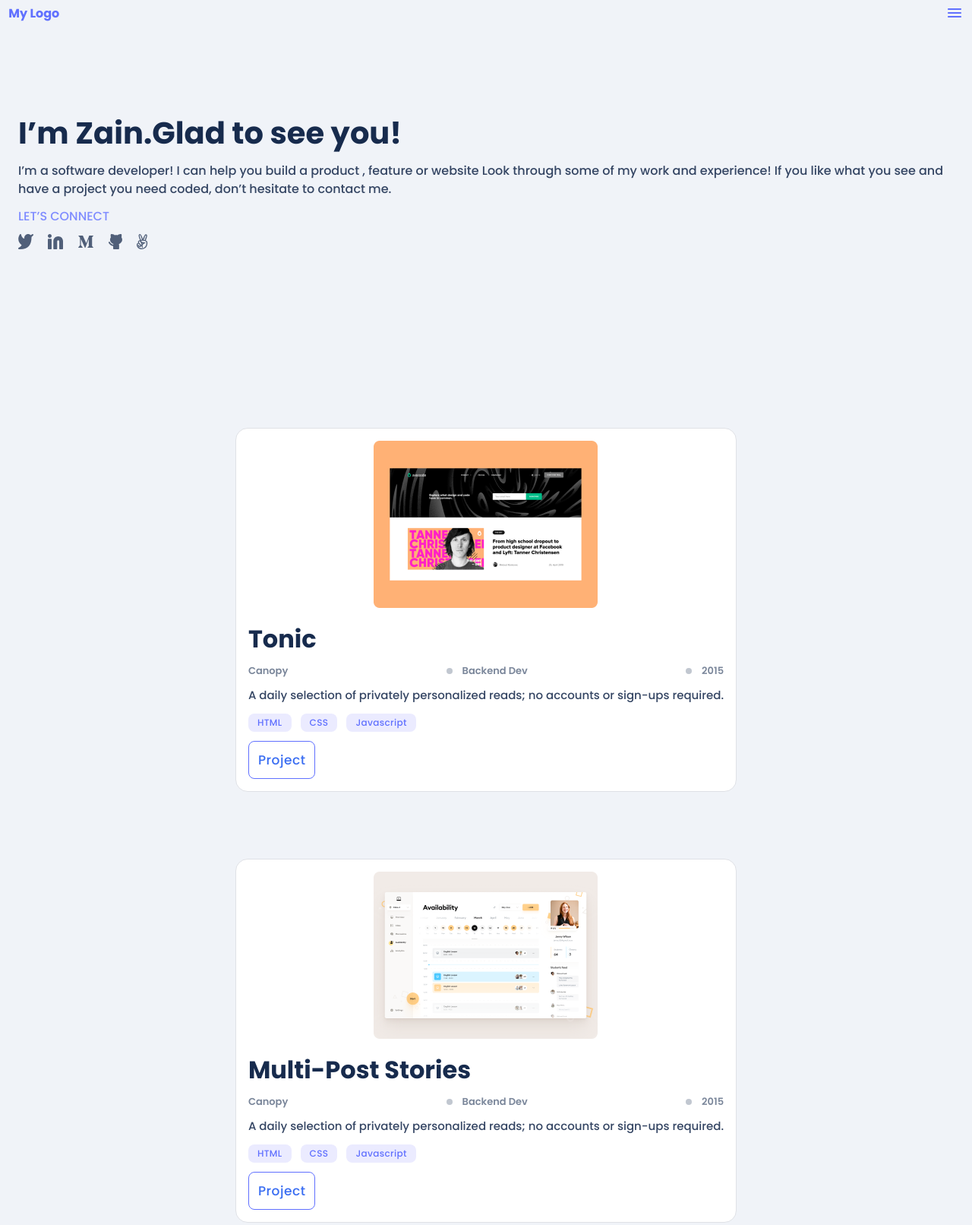
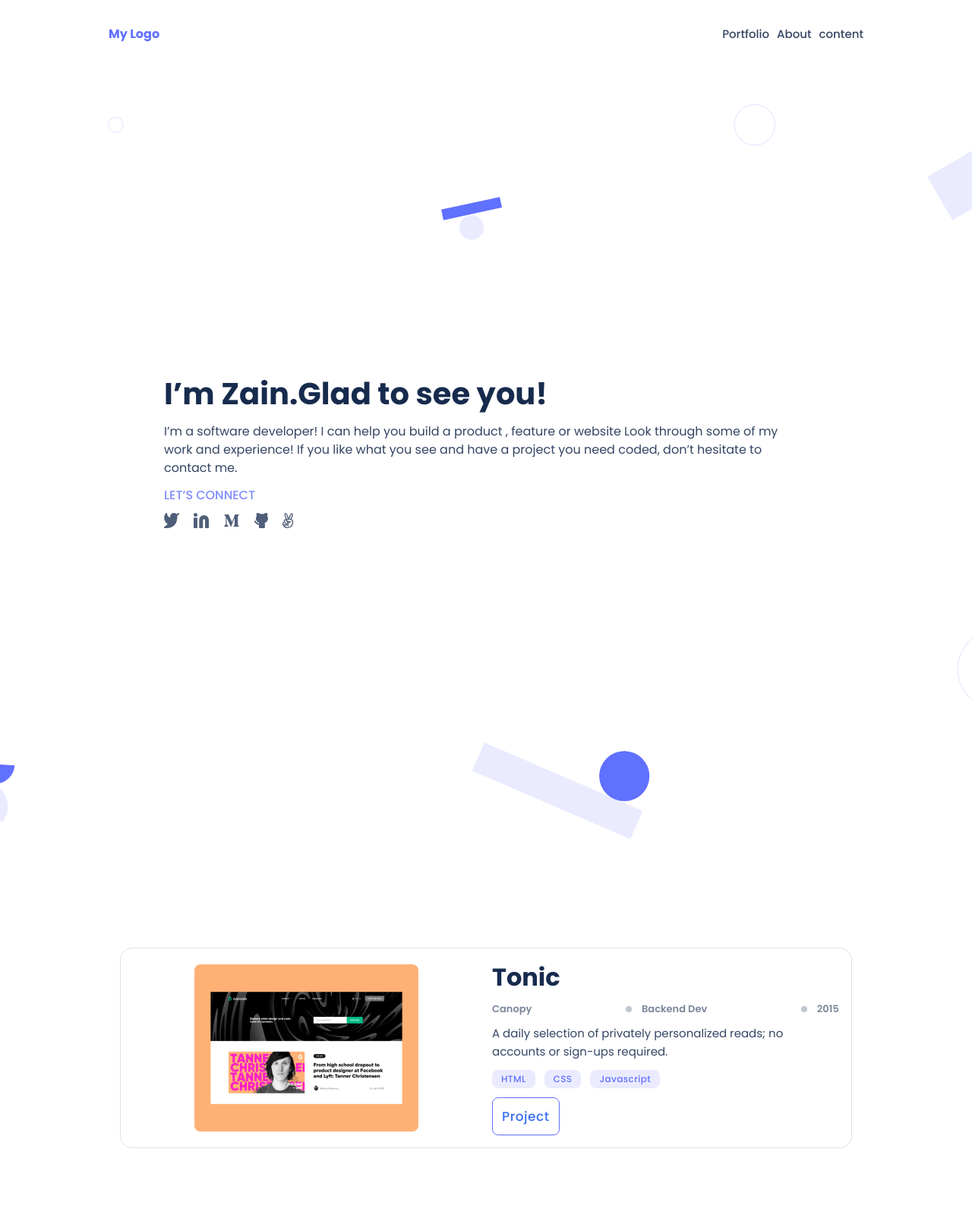
Before and after one commit to iamzainn/Web_Portfolio, a website: page index.html in a window 1280 px wide. Shown: the top 1612 px of the page at 76% size. Drawn offline with Linux system fonts and the light colour scheme.

Commit message:
Making header and profile section of desktop version

```diff
--- a/index.css
+++ b/index.css
@@ -1,5 +1,4 @@
-
-@import url('https://fonts.googleapis.com/css2?family=Poppins:wght@200;300;500;600;700;800&display=swap');
+@import url('https://fonts.googleapis.com/css2?family=Poppins:wght@100;300;400;500;600;700;800&display=swap');
 
 *,
 *::after,
@@ -11,10 +10,11 @@
 
 body {
   font-family: 'Poppins', sans-serif;
-  background-color: #f0f3f8;
+
 }
 
 img {
+  display: block;
   max-width: 100%;
   height: auto;
 }
@@ -27,29 +27,37 @@ nav {
   display: flex;
   align-items: center;
   padding: 0.3em 0.7em;
+
   justify-content: space-between;
 }
 
 nav .logo {
   font-weight: 700;
   color: #6070ff;
+  cursor: pointer;
 }
 
 nav .hamburgerIcon {
   display: flex;
   align-items: center;
+  display: block;
+}
+.profileSect {
+  background-image: url('./img/header-shapes\ mobile.png');
+  background-repeat:no-repeat;
+  background-size: cover;
+  background-position: center;
+
 }
 
-section.profile {
-  display: inline-flex;
+.profileSect .profile{
+  display: flex;
   padding: 7.125em 1.5em;
   flex-direction: column;
   align-items: flex-start;
   gap: 0.75rem;
-  background-image: url('./img/header-shapes\ mobile.png');
-  background-repeat: no-repeat;
-  background-position: center;
-  background-size: cover;
+
+
 }
 
 .profile .name {
@@ -86,6 +94,7 @@ section.profile {
   padding: 7.125rem 1.5rem;
   align-items: center;
   gap: 5.5rem;
+
 }
 
 .main > * {
@@ -98,8 +107,20 @@ section.profile {
   align-items: center;
   gap: 0.75rem;
 }
+.main > * >div.img{
+  display: flex;
+  align-items: center;
+  justify-content: center;
+}
+.mainSpecs{
+  display: flex;
+  flex-direction: column;
+  align-items: flex-start;
+  gap: 0.75rem;
 
-.main > * .heading {
+}
+
+.mainSpecs .heading {
   align-self: flex-start;
   color: #172b4d;
   font-size: 2rem;
@@ -359,3 +380,71 @@ section.profile {
   border-radius: 10px;
   background: #0d151e;
 }
+.unorderList{
+
+  display: none;
+
+}
+.unorderList li{
+  list-style: none;
+}
+.unorderList li a{
+  cursor: pointer;
+  text-decoration: none;
+  color: #344563;
+  font-size: 0.938rem;
+font-style: normal;
+font-weight: 500;
+line-height: 20px;
+}
+
+
+@media (min-width:768px){
+  nav{
+
+   padding: 2em 8.9375em;
+  }
+
+  .unorderList{
+    display: flex;
+    gap: 0.625rem;
+  align-items: center;
+
+  }
+
+
+  nav .hamburgerIcon {
+    display: none;
+  }
+  .profileSect{
+    display: flex;
+    align-items: center;
+    justify-content: center;
+    padding: 18.063em calc(10vw + 4em);
+    background-image: url('./img/Header\ bg.svg');
+
+  }
+  .main{
+    padding: 8.875em;
+    gap: 8.875em;
+  }
+  .main > * {
+    flex-direction: row;
+    gap: 1rem;
+
+  }
+
+  .main > * >*{
+    flex: 1;
+
+  }
+
+  .mainThree > .mainSpecs{
+    order: -1;
+
+  }
+
+
+
+
+}
--- a/index.html
+++ b/index.html
@@ -10,6 +10,11 @@
     <header>
       <nav>
         <div class="logo">My Logo</div>
+        <ul class="unorderList">
+          <li class="listItem"><a href="#">Portfolio</a></li>
+          <li class="listItem"><a href="#">About</a></li>
+          <li class="listItem"><a href="#">content</a></li>
+        </ul>
         <div class="hamburgerIcon">
           <svg
             xmlns="http://www.w3.org/2000/svg"
@@ -28,7 +33,9 @@
         </div>
       </nav>
     </header>
-    <section class="profile">
+  <main>
+    <section class="profileSect">
+      <div class="profile">
         <div class="name">I’m Zain.Glad to see you!</div>
       <div class="dexcription">
         I’m a software developer! I can help you build a product , feature or
@@ -76,12 +83,14 @@
           </svg>
         </div>
       </div>
+      </div>
     </section>
 <section class="main">
-      <div class="mainOne">
+  <section class="mainOne">
     <div class="img">
       <img src="./img/Snapshoot Portfolio.png" alt="img" />
     </div>
+    <div class="mainSpecs">
       <p class="heading">Tonic</p>
       <div class="counterList">
         <span>Canopy</span>
@@ -123,11 +132,13 @@
         <a href="/">Project</a>
       </div>
     </div>
-      <div class="mainOne">
+  </section>
+  <section class="mainTwo">
     <div class="img">
       <img src="./img/Snapshoot Portfolio (1).png" alt="img" />
     </div>
-        <p class="heading">Multi-Post Stories</p>
+    <div class="mainSpecs">
+      <p class="heading">Multi Posts Stories</p>
       <div class="counterList">
         <span>Canopy</span>
         <p>
@@ -168,10 +179,12 @@
         <a href="/">Project</a>
       </div>
     </div>
-      <div class="mainOne">
+  </section>
+  <section class="mainThree">
     <div class="img">
       <img src="./img/Snapshoot Portfolio (2).png" alt="img" />
     </div>
+    <div class="mainSpecs">
       <p class="heading">Tonic</p>
       <div class="counterList">
         <span>Canopy</span>
@@ -213,11 +226,13 @@
         <a href="/">Project</a>
       </div>
     </div>
-      <div class="mainOne">
+  </section>
+  <section class="mainFour">
     <div class="img">
       <img src="./img/Snapshoot Portfolio (3).png" alt="img" />
     </div>
-        <p class="heading">Multi-Post Stories</p>
+    <div class="mainSpecs">
+      <p class="heading">Multi Posts Stories</p>
       <div class="counterList">
         <span>Canopy</span>
         <p>
@@ -259,6 +274,8 @@
       </div>
     </div>
   </section>
+</section>
+
     <section class="self">
       <div class="selfdDisplay">
        <h2 class="heading">About Myself</h2>
@@ -378,5 +395,6 @@
 
        </div>
     </section>
+  </main>
   </body>
 </html>
```
Also changed, not shown: img/Header bg.svg (added). Lines whose indentation alone changed are shown as unchanged.
